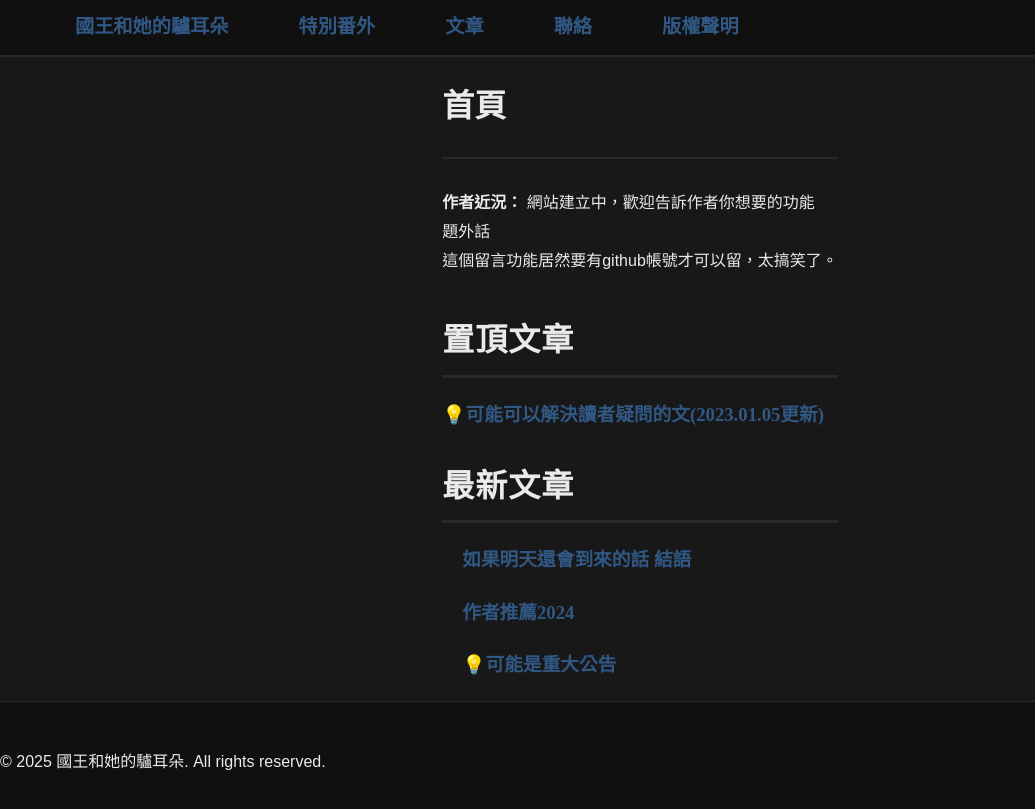
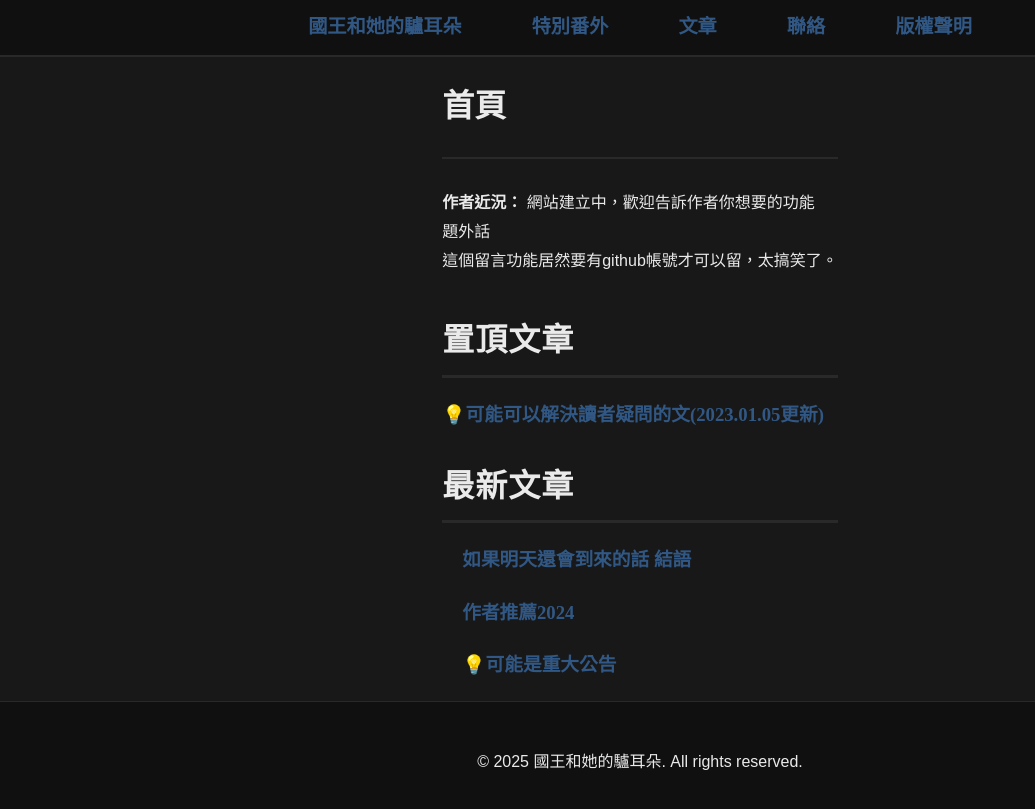
Before and after one commit to thekingwithdonkeyears/website, a Jekyll site: the page built from index.html, in a window 1280 px wide. Shown: the top 809 px of the page, without its empty margins (0-1035 px from the left). Built offline with Jekyll 4.4.1, drawn with Linux system fonts in a browser that asks for light colours; the list of posts is cut into pages by our own code; comment, search, counter and statistics services are not loaded.

Commit message:
Modify css

```diff
--- a/_layouts/default.html
+++ b/_layouts/default.html
@@ -12,6 +12,7 @@
 
     <main class="content">
         {{ content }}
+        {% include comments.html %}
     </main>
     <footer>
         <p>&copy; {{ site.time | date: "%Y" }} 國王和她的驢耳朵. All rights reserved.</p>
--- a/assets/css/style.css
+++ b/assets/css/style.css
@@ -64,17 +64,18 @@ a:hover {
 
 .navbar ul {
     display: flex;
+    justify-content: center; /* Center all items */
     list-style: none;
     margin: 0;
     padding: 0;
-    justify-content: center;
+    width: 100%;
 }
 
 .navbar-container {
     display: flex;
-    justify-content: space-between;
+    justify-content: center; /* Center align */
     align-items: center;
-    padding: 0 40px;
+    padding: 0 20px;
     max-width: 1200px;
     margin: 0 auto;
 }
@@ -216,6 +217,10 @@ footer {
     padding: 20px 0;
     margin-top: auto;
     border-top: 1px solid var(--border-color);
+    display: flex;
+    justify-content: center; /* Center content */
+    align-items: center;
+    flex-direction: column;
 }
 
 /* 響應式設計 */
```
